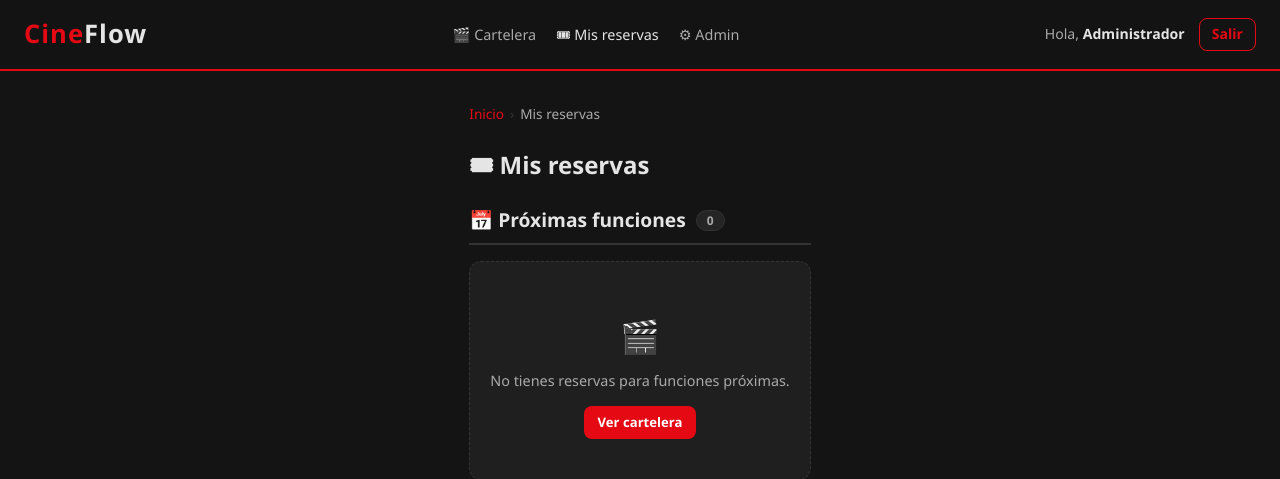
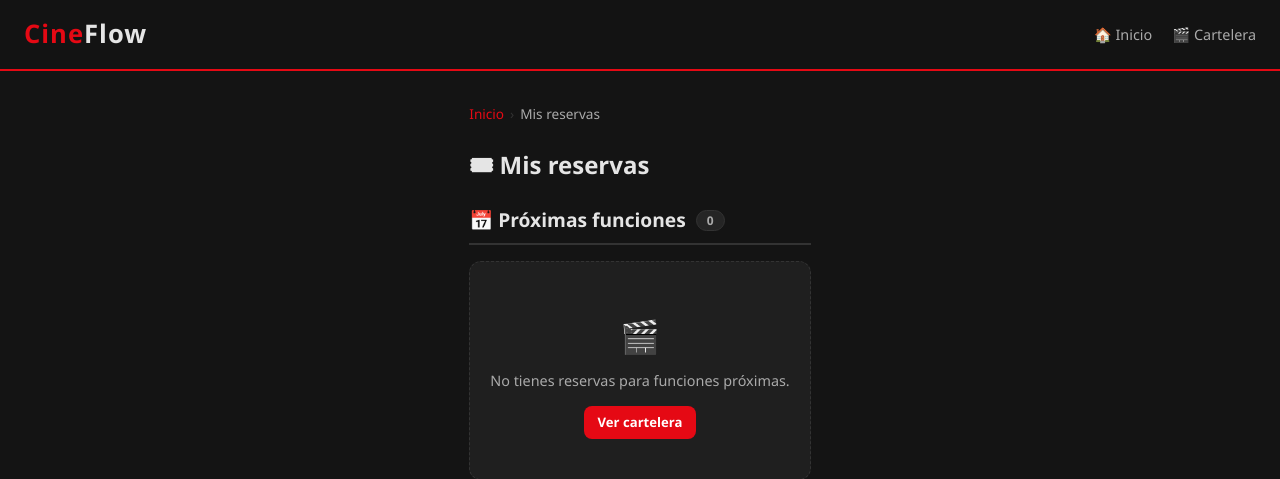
Before and after one commit to DogeAmarisho/CineFlow, a PHP site: page /mis-reservas.php in a window 1280 px wide. Shown: the top 479 px of the page. Run offline with PHP 8.4, Linux system fonts and the light colour scheme; a user stored in the database is signed in; data comes from the database, SQL or seed files in the repository; data that the repository does not hold is empty.

Commit message:
refactor: eliminar sistema de login del frontend
- header.php: se eliminó el bloque de autenticación (saludo, botón
  Iniciar sesión, enlace Salir). Nav queda solo con Inicio + Cartelera.
- mis-reservas.php: se eliminó requerirLogin(). La página es de
  acceso libre; usa USUARIO_PRUEBA_ID de config.php.

```diff
--- a/includes/header.php
+++ b/includes/header.php
@@ -38,14 +38,7 @@ $titulo_pagina ??= 'CineFlow';
 $css_extra     ??= '';
 $nav_activo    ??= '';
 
-// Nombre del usuario para saludar en el header
-$nombre_sesion = '';
-if (estaAutenticado()) {
-    $nombre_sesion = htmlspecialchars(
-        $_SESSION['nombre'] ?? 'Usuario',
-        ENT_QUOTES, 'UTF-8'
-    );
-}
+// Sin sistema de login — acceso libre a todas las páginas
 ?>
 <!DOCTYPE html>
 <html lang="es">
@@ -80,43 +73,17 @@ if (estaAutenticado()) {
         Cine<span>Flow</span>
     </a>
 
-    <!-- Navegación principal (centro) -->
+    <!-- Navegación principal -->
     <nav class="nav-principal" aria-label="Navegación principal">
+        <a href="index.php"
+           class="<?= $nav_activo === 'inicio' ? 'activo' : '' ?>">
+            🏠 Inicio
+        </a>
         <a href="cartelera.php"
            class="<?= $nav_activo === 'cartelera' ? 'activo' : '' ?>">
             🎬 Cartelera
         </a>
-
-        <?php if (estaAutenticado()): ?>
-            <a href="mis-reservas.php"
-               class="<?= $nav_activo === 'mis-reservas' ? 'activo' : '' ?>">
-                🎟 Mis reservas
-            </a>
-        <?php endif; ?>
-
-        <?php if (esAdmin()): ?>
-            <a href="admin/index.php"
-               class="<?= $nav_activo === 'admin' ? 'activo' : '' ?> texto-primario">
-                ⚙ Admin
-            </a>
-        <?php endif; ?>
     </nav>
-
-    <!-- Área de usuario (derecha) -->
-    <div class="nav-usuario" aria-label="Cuenta de usuario">
-        <?php if (estaAutenticado()): ?>
-            <span class="bienvenida ocultar-movil">
-                Hola, <strong><?= $nombre_sesion ?></strong>
-            </span>
-            <a href="logout.php?token=<?= generarTokenCsrf() ?>" class="btn-logout">
-                Salir
-            </a>
-        <?php else: ?>
-            <a href="login.php" class="btn btn-primario btn-sm">
-                Iniciar sesión
-            </a>
-        <?php endif; ?>
-    </div>
 
 </header>
 <!-- /site-header -->
--- a/mis-reservas.php
+++ b/mis-reservas.php
@@ -24,10 +24,7 @@
 require_once __DIR__ . '/config.php';
 require_once __DIR__ . '/includes/funciones.php';
 
-// ─────────────────────────────────────────────────────────────
-//  Proteger la ruta: solo usuarios autenticados
-// ─────────────────────────────────────────────────────────────
-requerirLogin('mis-reservas.php');
+// Acceso libre — sin requerimiento de login
 
 // ─────────────────────────────────────────────────────────────
 //  Obtener todas las reservas del usuario
```
